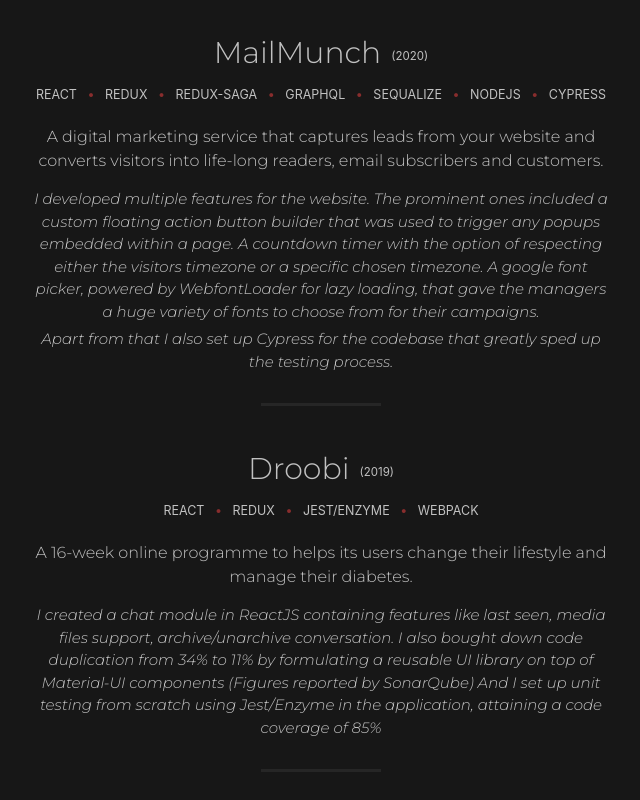
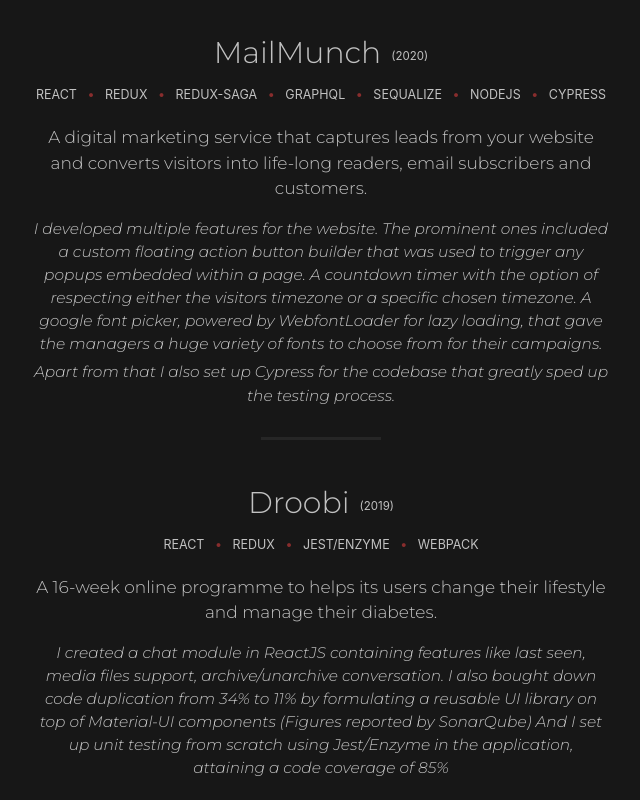
Before and after one commit to AbreezaSaleem/portfolio, a React (Create React App) app: page / in a window 1280 px wide. Shown: the part 2360-3160 px from the top of the page, without its empty margins (319-959 px from the left). Built offline with nearby package versions, Linux system fonts and the light colour scheme; a web font is replaced by a local one.

Commit message:
...and no. font weight made dynamic

```diff
--- a/src/styles/sections/about.scss
+++ b/src/styles/sections/about.scss
@@ -38,9 +38,12 @@
     text-align: center;
     font-size: 18px; // !
     font-family: 'Montserrat', sans-serif;
-    font-weight: 200;
+    font-weight: 300;
     font-style: italic;
     margin-bottom: 0px;
+
+    /* Medium devices (landscape tablets, 768px and up) */
+    @media screen and (min-width: 768px) { font-weight: 200; }
   }
 
   /* Medium devices (landscape tablets, 768px and up) */
--- a/src/styles/sections/contact.scss
+++ b/src/styles/sections/contact.scss
@@ -20,7 +20,10 @@
   font-style: italic;
   text-align: center;
   width: 55%;
-  font-weight: 200;
+  font-weight: 300;
+
+  /* Medium devices (landscape tablets, 768px and up) */
+  @media screen and (min-width: 768px) { font-weight: 200; }
 
 }
 
--- a/src/styles/sections/projects.scss
+++ b/src/styles/sections/projects.scss
@@ -89,14 +89,14 @@
 
   p:nth-child(1) {
     margin-bottom: 15px;
-    font-size: 16px;
+    font-size: 17px;
   }
   p:nth-child(n+2) {
     font-style: italic;
     text-align: center;
     margin-bottom: 5px;
     text-align: center;
-    font-size: 15px;
+    font-size: 15.4px;
 
     &::after {
       content:"\a";
--- a/src/styles/sections/skills.scss
+++ b/src/styles/sections/skills.scss
@@ -25,8 +25,11 @@
   font-family: 'Montserrat', sans-serif;
 
   h4 {
-    font-weight: 200;
+    font-weight: 300;
     font-size: 25px;
+
+    /* Medium devices (landscape tablets, 768px and up) */
+    @media screen and (min-width: 768px) { font-weight: 200; }
   }
 }
 
@@ -42,12 +45,14 @@
     font-size: 18px; // !
     font-family: 'Montserrat', sans-serif;
     width: 80%;
-    font-weight: 200;
+    font-weight: 300;
     font-style: italic;
     margin-bottom: 0px;
 
-   @media screen and (min-width: 768px) { width: 65%; }
-
+   @media screen and (min-width: 768px) {
+      width: 65%;
+      font-weight: 200;
+    }
   }
 }
 
```
